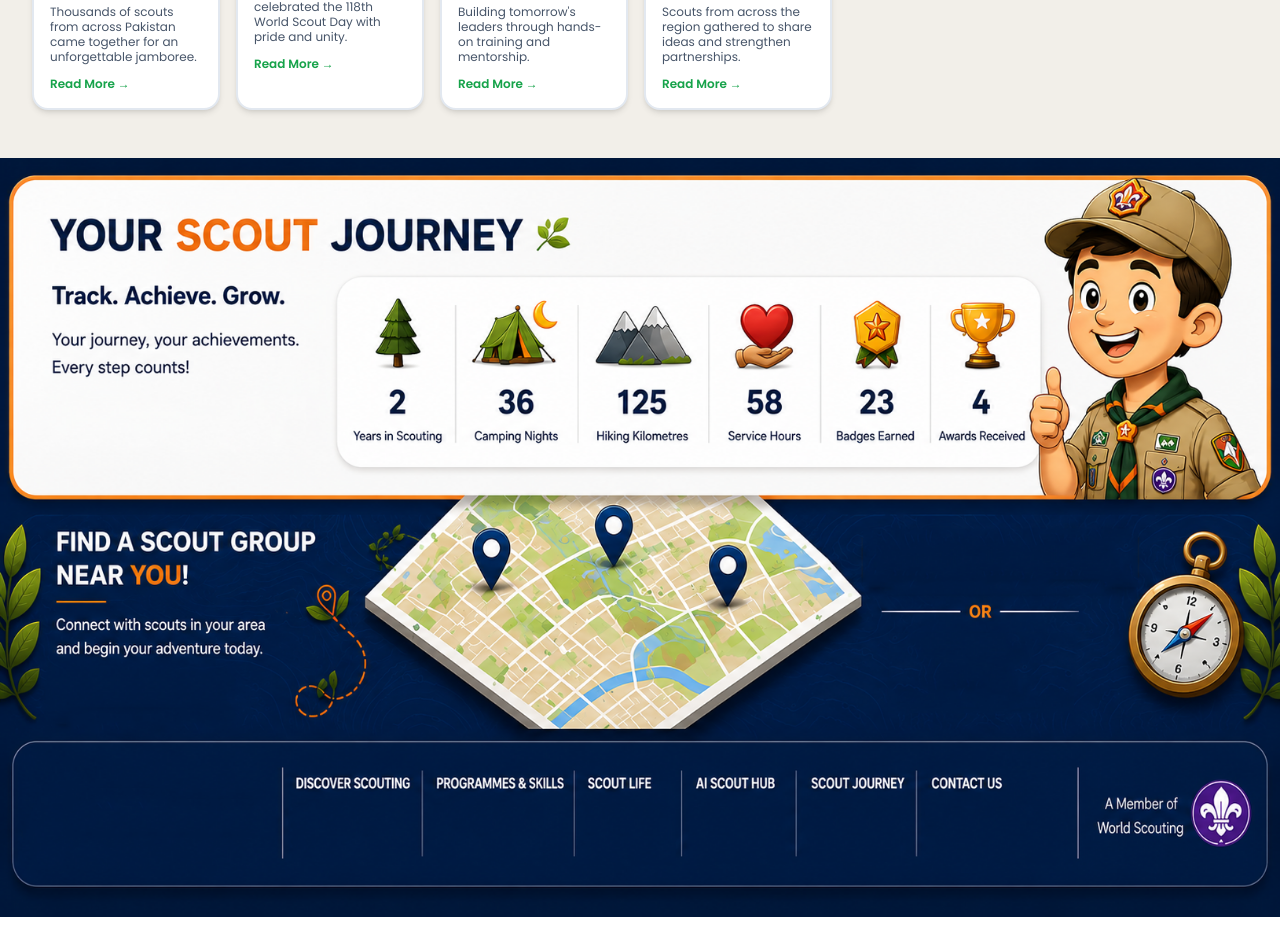
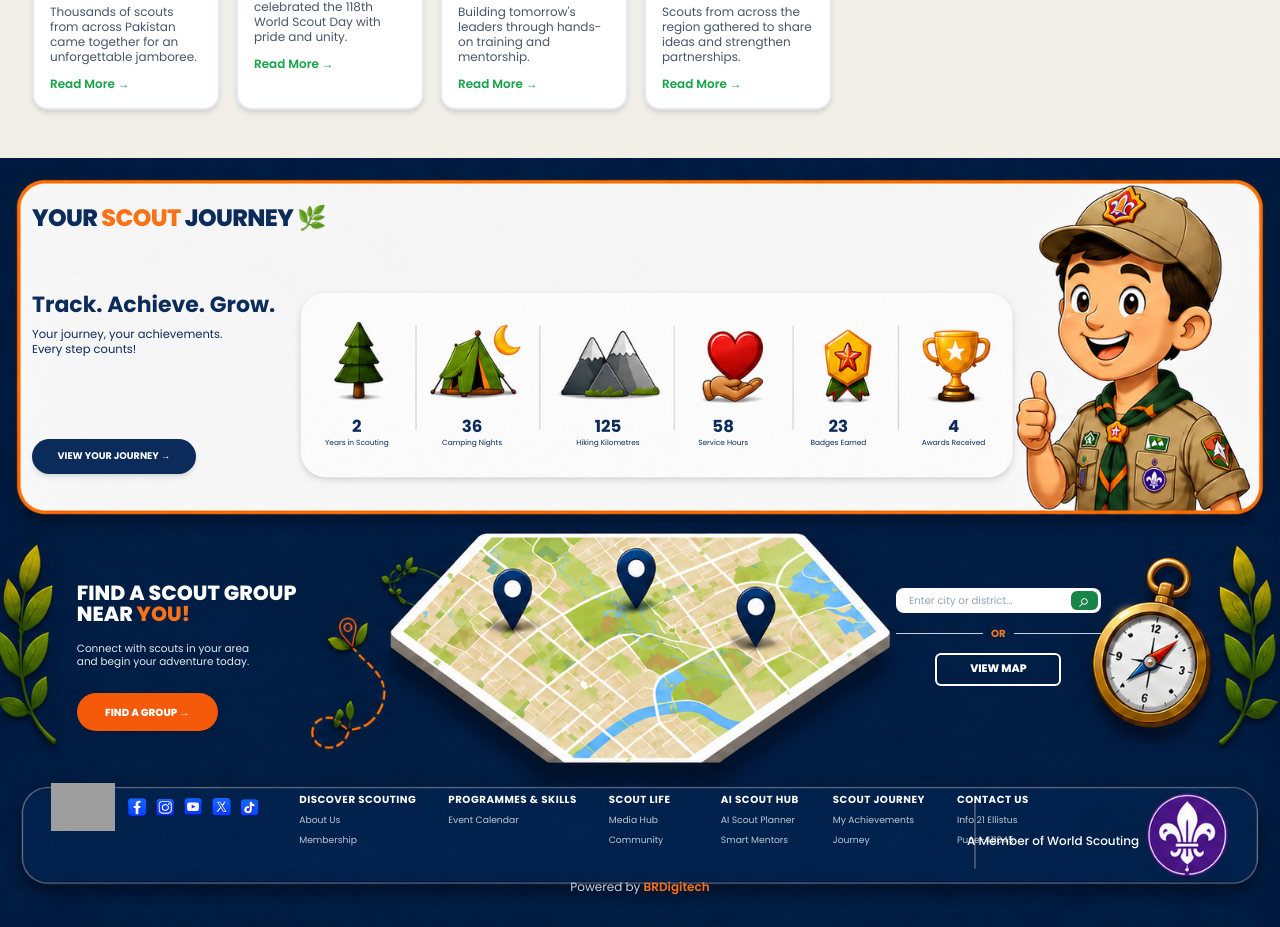
Before and after one commit to khanxaryan123-svg/jauhar-scouts, a Next.js app: page / in a window 1280 px wide. Shown: the part 1913-2840 px from the top of the page. Built offline with nearby package versions, Linux system fonts and the light colour scheme; grey boxes are pictures that could not be loaded.

Commit message:
Update footer journey and locator layout

```diff
--- a/src/components/home/Footer.tsx
+++ b/src/components/home/Footer.tsx
@@ -1,17 +1,147 @@
-import Image from "next/image";
+"use client";
+
+import Link from "next/link";
+import { footerLinkGroups } from "@/lib/home-data";
+
+const socialLinks = [
+  { href: "https://facebook.com", icon: "/facebook icon.png", alt: "Facebook" },
+  { href: "https://instagram.com", icon: "/Instagram icon.png", alt: "Instagram" },
+  { href: "https://youtube.com", icon: "/Youtube icon.png", alt: "YouTube" },
+  { href: "https://x.com", icon: "/X.png", alt: "X" },
+  { href: "https://tiktok.com", icon: "/Tiktok icon.png", alt: "TikTok" },
+] as const;
+
+const journeyStats = [
+  { value: "2", label: "Years in Scouting" },
+  { value: "36", label: "Camping Nights" },
+  { value: "125", label: "Hiking Kilometres" },
+  { value: "58", label: "Service Hours" },
+  { value: "23", label: "Badges Earned" },
+  { value: "4", label: "Awards Received" },
+] as const;
 
 export function Footer() {
   return (
-    <footer>
-      <div className="relative">
-        <Image
-          src="/footer image.png"
-          alt="Jauhar Scouts Footer"
-          width={1440}
-          height={800}
-          className="w-full h-auto"
-          priority
-        />
+    <footer id="journey" className="relative">
+      {/* Footer Background Image */}
+      {/* eslint-disable-next-line @next/next/no-img-element */}
+      <img
+        src="/new-footer.png"
+        alt="Jauhar Scouts Footer"
+        className="w-full h-auto"
+      />
+
+      {/* Editable Your Scout Journey content. Decorative artwork remains in new-footer.png. */}
+      <section aria-labelledby="journey-heading" className="pointer-events-none absolute inset-x-0 top-0 h-[44%]">
+        <div className="absolute left-[2.5%] top-0 h-full w-[20%] text-[#0B2B5B]">
+            <h2 id="journey-heading" className="absolute left-0 top-[14%] whitespace-nowrap text-[clamp(16px,1.85vw,36px)] font-extrabold uppercase leading-none tracking-tight">
+            <span>YOUR </span>
+            <span className="text-[#F97316]">SCOUT </span>
+            <span>JOURNEY 🌿</span>
+          </h2>
+          <p className="absolute left-0 top-[40%] text-[clamp(12px,2.1vw,22px)] font-bold leading-none">Track. Achieve. Grow.</p>
+          <p className="absolute left-0 top-[50%] text-[clamp(9px,0.9vw,17px)] leading-tight">
+            Your journey, your achievements.<br />
+            Every step counts!
+          </p>
+          <button
+            type="button"
+            onClick={() => { window.location.hash = "journey"; }}
+            aria-label="View your scout journey"
+            className="pointer-events-auto absolute left-0 top-[83%] rounded-full bg-[#0B2B5B] px-[10%] py-[4%] text-[clamp(7px,0.75vw,14px)] font-bold uppercase text-white shadow-md transition hover:bg-[#164783]"
+          >
+            VIEW YOUR JOURNEY →
+          </button>
+        </div>
+
+        <div className="absolute left-[25%] top-[77%] flex w-[54%] text-center text-[#0B2B5B]">
+            {journeyStats.map(({ value, label }, index) => (
+            <div key={label} className={`w-1/6 ${index === 0 || index === 1 ? "relative -left-[3%]" : ""}`}>
+              <strong className="block text-[clamp(10px,1.3vw,24px)] leading-none">{value}</strong>
+              <span className="mt-[3%] block whitespace-nowrap text-[clamp(5px,0.58vw,11px)] leading-none">{label}</span>
+            </div>
+          ))}
+        </div>
+      </section>
+
+      {/* Editable scout-group finder content. The map and compass remain artwork. */}
+      <section aria-labelledby="group-finder-heading" className="pointer-events-none absolute inset-x-0 top-[52%] h-[39%] text-white">
+        <div className="absolute left-[6%] top-[8%] w-[22%]">
+          <h2 id="group-finder-heading" className="text-[clamp(12px,1.6vw,28px)] font-extrabold uppercase leading-[1.05]">
+            Find a scout group<br />near <span className="text-[#F97316]">you!</span>
+          </h2>
+          <p className="mt-[6%] text-[clamp(7px,0.82vw,15px)] leading-tight text-white/90">
+            Connect with scouts in your area<br />
+            and begin your adventure today.
+          </p>
+          <button
+            type="button"
+            className="pointer-events-auto mt-[9%] rounded-full bg-[#f55a0a] px-[10%] py-[4%] text-[clamp(7px,0.8vw,15px)] font-extrabold uppercase text-white shadow-md transition hover:bg-[#ff7627]"
+          >
+            Find a group →
+          </button>
+        </div>
+
+        <div className="pointer-events-auto absolute left-[70%] top-[10%] flex w-[16%] flex-col items-center">
+          <div className="flex w-full overflow-hidden rounded-lg bg-white p-[1.5%]">
+            <input
+              type="text"
+              aria-label="Enter city or district"
+              placeholder="Enter city or district..."
+              className="min-w-0 flex-1 px-[5%] text-[clamp(7px,0.8vw,15px)] text-slate-500 outline-none placeholder:text-slate-400"
+            />
+            <button type="button" aria-label="Search scout groups" className="rounded-md bg-[#198447] px-[4%] text-[clamp(14px,1.5vw,26px)] leading-none text-white transition hover:bg-[#25a45b]">
+              ⌕
+            </button>
+          </div>
+          <div className="my-[6%] flex w-full items-center gap-[4%] text-center text-[clamp(8px,0.8vw,15px)] font-bold text-[#f47b20]">
+            <span className="h-px flex-1 bg-white/80" />
+            <span>OR</span>
+            <span className="h-px flex-1 bg-white/80" />
+          </div>
+          <Link href="#unit-locator" className="rounded-md border-2 border-white px-[16%] py-[3%] text-[clamp(8px,0.85vw,16px)] font-extrabold uppercase transition hover:bg-white hover:text-[#0B2B5B]">
+            View map
+          </Link>
+        </div>
+      </section>
+
+      <p className="pointer-events-none absolute bottom-[10%] right-[11%] whitespace-nowrap text-[clamp(12px,0.55vw,10px)] font-medium text-white">
+        A Member of World Scouting
+      </p>
+
+      {/* Footer Overlay Content */}
+      <div className="pointer-events-none absolute inset-0 flex flex-col items-center justify-end pb-16">
+        {/* Main Footer Content */}
+        <div className="pointer-events-auto w-[96%] xl:w-[92%] flex flex-col gap-2 xl:flex-row xl:items-center xl:justify-start xl:gap-10 -mt-8">
+          {/* Left: Logo + Social Icons */}
+          <div className="flex shrink-0 items-center gap-3 -mt-2">
+            <img src="/JS logo With Simple name.png" alt="Jauhar Scouts" className="h-14 w-16 object-contain" />
+            <div className="flex items-center gap-2">
+              {socialLinks.map(({ href, icon, alt }) => (
+                <a key={alt} href={href} target="_blank" rel="noopener noreferrer" className="h-5 w-5 cursor-pointer transition hover:opacity-80">
+                  <img src={icon} alt={alt} className="h-full w-full object-contain" />
+                </a>
+              ))}
+            </div>
+          </div>
+
+          {/* Center: Navigation Columns */}
+          <div className="flex flex-1 translate-y-[0.6vw] flex-wrap items-start justify-center gap-x-4 gap-y-1 xl:justify-start xl:gap-x-8">
+            {footerLinkGroups.map((group) => (
+              <div key={group.title} className="flex min-w-[80px] flex-col gap-1.5">
+                <Link href="#" className="text-[clamp(10px,0.8vw,16px)] font-bold uppercase tracking-wider text-white hover:text-white/90">{group.title}</Link>
+                {group.links.map((link) => (
+                  <Link key={link} href="#" className="cursor-pointer text-[clamp(9px,0.72vw,14px)] text-white/75 transition hover:text-white">{link}</Link>
+                ))}
+              </div>
+            ))}
+          </div>
+        </div>
+
+        {/* Bottom: Powered by BRDigitech */}
+        <div className="mt-2 translate-y-[2.5vw] text-center">
+          <p className="text-xs text-white/80">Powered by <span className="font-semibold text-orange-500">BRDigitech</span></p>
+        </div>
       </div>
     </footer>
   );
--- a/src/components/home/JourneySection.tsx
+++ b/src/components/home/JourneySection.tsx
@@ -6,26 +6,75 @@ export function JourneySection() {
     <section className="py-10">
       <div className="section-shell">
         {/* YOUR SCOUT JOURNEY */}
-        <div className="flex flex-col lg:flex-row items-center justify-between gap-8 mb-6 rounded-2xl p-8" style={{backgroundColor: "#F2EFE9"}}>
-          <div className="flex-1">
-            <h2 className="text-4xl font-black text-slate-900 mb-4">
-              YOUR <span className="text-orange-500">SCOUT</span> JOURNEY 🌿
+        <div
+          className="flex flex-col lg:flex-row items-center justify-between gap-8 mb-6 rounded-2xl p-8"
+          style={{ backgroundColor: "#F2EFE9" }}
+        >
+          {/* Left Content */}
+          <div className="flex-1 max-w-sm">
+            <h2 className="text-5xl font-black leading-tight text-slate-900 mb-5">
+              YOUR <span className="text-orange-500">SCOUT</span>
+              <br />
+              JOURNEY <span className="text-3xl">🌿</span>
             </h2>
-            <p className="text-xl font-semibold text-slate-800 mb-2">Track. Achieve. Grow.</p>
-            <p className="text-lg text-slate-700 mb-6">Your journey, your achievements.<br/>Every step counts!</p>
-            <a href="#" className="inline-flex items-center gap-3 bg-blue-800 text-white px-8 py-4 rounded-full font-bold text-xl shadow-lg hover:bg-blue-900 transition cursor-pointer">
-              VIEW YOUR JOURNEY
-              <svg className="w-7 h-7" fill="currentColor" viewBox="0 0 20 20">
-                <path fillRule="evenodd" d="M10.293 5.293a1 1 0 011.414 0l4 4a1 1 0 010 1.414l-4 4a1 1 0 01-1.414-1.414L12.586 11H5a1 1 0 110-2h7.586l-2.293-2.293a1 1 0 010-1.414z" clipRule="evenodd" />
+
+            <p className="text-3xl font-bold text-slate-900 mb-4">
+              Track. Achieve. Grow.
+            </p>
+
+            <p className="text-lg text-slate-700 leading-relaxed">
+              Your journey, your achievements.
+              <br />
+              Every step counts!
+            </p>
+
+            {/* View Journey Button */}
+            <a
+              href="#"
+              className="mt-8 inline-flex items-center gap-5 rounded-full border-2 border-[#2D67C7] bg-[#123D87] px-8 py-4 shadow-lg transition-all duration-300 hover:scale-105 hover:bg-[#0F3473]"
+            >
+              <div className="leading-none">
+                <div className="text-base font-extrabold uppercase tracking-wide text-white">
+                  VIEW YOUR
+                </div>
+                <div className="mt-1 text-base font-extrabold uppercase tracking-wide text-white">
+                  JOURNEY
+                </div>
+              </div>
+
+              <svg
+                xmlns="http://www.w3.org/2000/svg"
+                className="h-5 w-5 text-white"
+                fill="none"
+                viewBox="0 0 24 24"
+                stroke="currentColor"
+                strokeWidth={3}
+              >
+                <path
+                  strokeLinecap="round"
+                  strokeLinejoin="round"
+                  d="M5 12h14m-5-5 5 5-5 5"
+                />
               </svg>
             </a>
           </div>
-          <div className="flex-1 flex items-center justify-center gap-4">
+
+          {/* Journey Stats */}
+          <div className="flex-1 flex flex-wrap items-center justify-center gap-4">
             {journeyItems.map((item) => (
-              <div key={`${item.count}-${item.emoji}`} className="flex flex-col items-center bg-white rounded-2xl p-4 shadow-md">
-                <div className="text-5xl mb-2">{item.emoji}</div>
-                <p className="text-center text-4xl font-black text-slate-900 mb-1">{item.count}</p>
-                <p className="text-center text-sm font-medium text-slate-600">{item.label}</p>
+              <div
+                key={`${item.count}-${item.emoji}`}
+                className="flex flex-col items-center bg-white rounded-2xl p-5 shadow-md min-w-[120px]"
+              >
+                <div className="text-5xl mb-3">{item.emoji}</div>
+
+                <p className="text-4xl font-black text-slate-900">
+                  {item.count}
+                </p>
+
+                <p className="mt-2 text-center text-sm font-medium text-slate-600">
+                  {item.label}
+                </p>
               </div>
             ))}
           </div>
--- a/src/lib/home-data.ts
+++ b/src/lib/home-data.ts
@@ -201,6 +201,6 @@ export const footerLinkGroups: FooterLinkGroup[] = [
   },
   {
     title: "CONTACT US",
-    links: ["Info", "Email Us", "United HQ", "Pakistan RN"],
+    links: ["Info 21 Ellistus", "Pune-411045"],
   },
 ] as const;
```
Also changed, not shown: src/components/home/UnitLocatorSection.tsx (+1 -11 lines), public/Footer image.png (deleted), public/new-footer.png (added).
